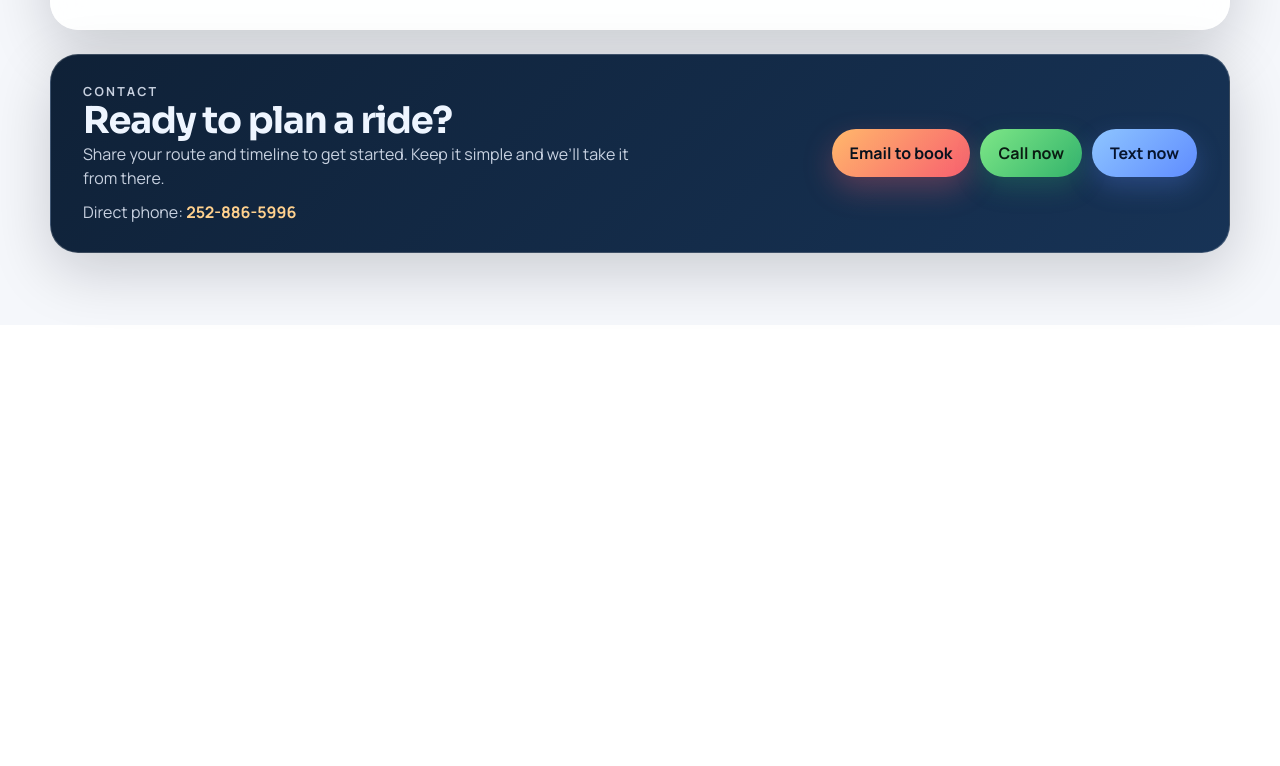
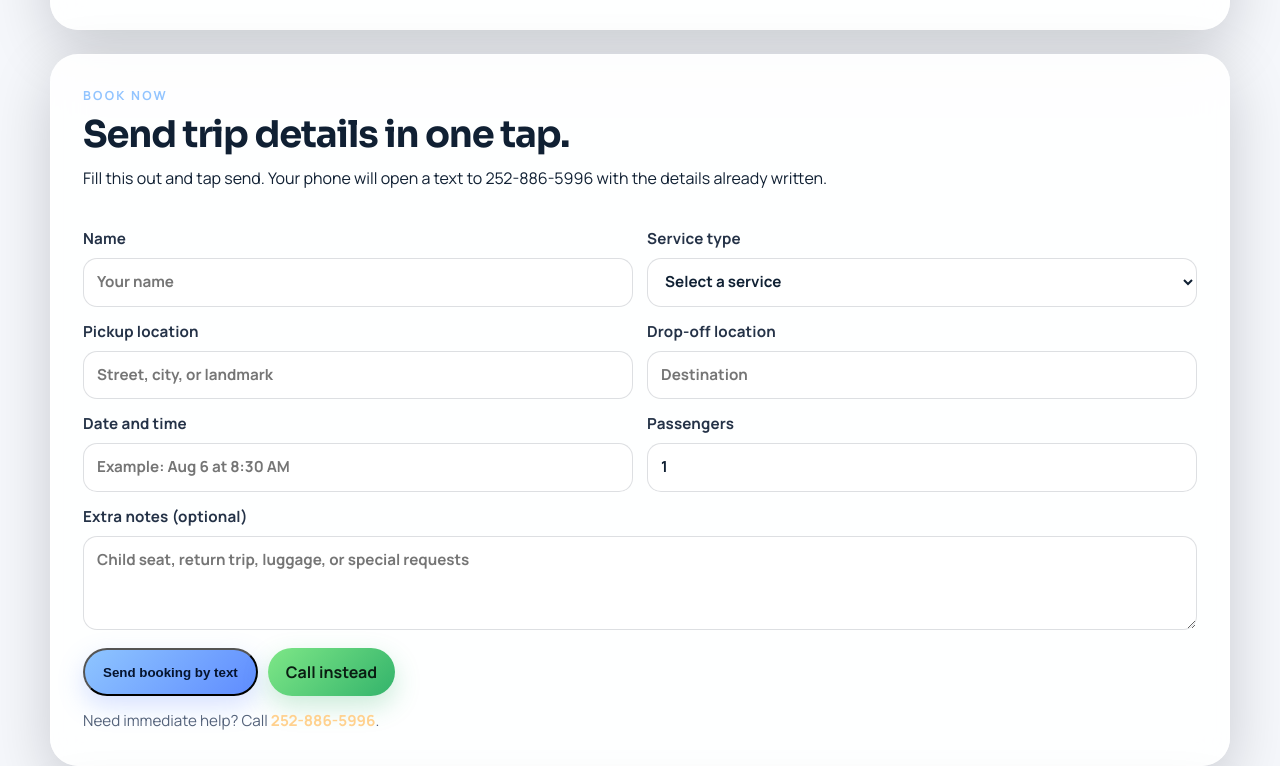
Before and after one commit to Travelingstarservice/travelingstarservice.github.io, a website built with Vite: page index.html in a window 1280 px wide. Shown: the part 1596-2362 px from the top of the page. Before the commit the page ends 1921 px from the top, so only its background shows below. Built offline with nearby package versions, Linux system fonts and the light colour scheme.

Commit message:
Add one-tap booking text form

```diff
--- a/index.html
+++ b/index.html
@@ -120,6 +120,55 @@
         </div>
       </section>
 
+      <section id="book-now" class="section booking-section">
+        <div class="section-heading">
+          <p class="eyebrow">Book now</p>
+          <h2>Send trip details in one tap.</h2>
+          <p>Fill this out and tap send. Your phone will open a text to 252-886-5996 with the details already written.</p>
+        </div>
+        <form id="booking-form" class="booking-form" novalidate>
+          <label>
+            <span>Name</span>
+            <input type="text" name="name" placeholder="Your name" required />
+          </label>
+          <label>
+            <span>Service type</span>
+            <select name="service" required>
+              <option value="" selected disabled>Select a service</option>
+              <option>Airport transfer</option>
+              <option>Local ride</option>
+              <option>Event service</option>
+              <option>Custom route</option>
+            </select>
+          </label>
+          <label>
+            <span>Pickup location</span>
+            <input type="text" name="pickup" placeholder="Street, city, or landmark" required />
+          </label>
+          <label>
+            <span>Drop-off location</span>
+            <input type="text" name="dropoff" placeholder="Destination" required />
+          </label>
+          <label>
+            <span>Date and time</span>
+            <input type="text" name="datetime" placeholder="Example: Aug 6 at 8:30 AM" required />
+          </label>
+          <label>
+            <span>Passengers</span>
+            <input type="number" name="passengers" min="1" max="20" value="1" required />
+          </label>
+          <label class="booking-notes">
+            <span>Extra notes (optional)</span>
+            <textarea name="notes" rows="3" placeholder="Child seat, return trip, luggage, or special requests"></textarea>
+          </label>
+          <div class="booking-actions">
+            <button class="button button-text" type="submit">Send booking by text</button>
+            <a class="button button-call" href="tel:+12528865996">Call instead</a>
+          </div>
+          <p class="booking-help">Need immediate help? Call <a class="phone-link" href="tel:+12528865996">252-886-5996</a>.</p>
+        </form>
+      </section>
+
       <section id="contact" class="contact-band">
         <div>
           <p class="eyebrow">Contact</p>
@@ -139,5 +188,42 @@
       <a class="button button-call" href="tel:+12528865996">Call 252-886-5996</a>
       <a class="button button-text" href="sms:+12528865996?body=Hi%20Traveling%20Star%20Service%2C%20I%20need%20help%20with%20a%20ride.">Text us</a>
     </aside>
+
+    <script>
+      (function () {
+        var form = document.getElementById('booking-form');
+        if (!form) return;
+
+        form.addEventListener('submit', function (event) {
+          event.preventDefault();
+
+          var name = form.elements.namedItem('name').value.trim();
+          var service = form.elements.namedItem('service').value.trim();
+          var pickup = form.elements.namedItem('pickup').value.trim();
+          var dropoff = form.elements.namedItem('dropoff').value.trim();
+          var datetime = form.elements.namedItem('datetime').value.trim();
+          var passengers = form.elements.namedItem('passengers').value.trim();
+          var notes = form.elements.namedItem('notes').value.trim();
+
+          if (!name || !service || !pickup || !dropoff || !datetime || !passengers) {
+            form.reportValidity();
+            return;
+          }
+
+          var message = [
+            'New ride request from ' + name,
+            'Service: ' + service,
+            'Pickup: ' + pickup,
+            'Drop-off: ' + dropoff,
+            'Date/time: ' + datetime,
+            'Passengers: ' + passengers,
+            'Notes: ' + (notes || 'None')
+          ].join('\n');
+
+          var smsUrl = 'sms:+12528865996?body=' + encodeURIComponent(message);
+          window.location.href = smsUrl;
+        });
+      })();
+    </script>
   </body>
 </html>
--- a/src/style.css
+++ b/src/style.css
@@ -336,6 +336,70 @@ h2 {
   gap: 16px;
 }
 
+.booking-section {
+  display: grid;
+  gap: 18px;
+}
+
+.booking-form {
+  display: grid;
+  grid-template-columns: repeat(2, minmax(0, 1fr));
+  gap: 14px;
+}
+
+.booking-form label {
+  display: grid;
+  gap: 7px;
+  color: #243247;
+  font-weight: 700;
+  font-size: 0.95rem;
+}
+
+.booking-form label span {
+  letter-spacing: 0.01em;
+}
+
+.booking-form input,
+.booking-form select,
+.booking-form textarea {
+  width: 100%;
+  border: 1px solid rgba(16, 32, 51, 0.14);
+  border-radius: 14px;
+  padding: 12px 13px;
+  background: #ffffff;
+  color: #102033;
+  font: inherit;
+}
+
+.booking-form textarea {
+  resize: vertical;
+}
+
+.booking-form input:focus,
+.booking-form select:focus,
+.booking-form textarea:focus {
+  outline: 2px solid rgba(43, 111, 230, 0.24);
+  border-color: rgba(43, 111, 230, 0.55);
+}
+
+.booking-notes {
+  grid-column: 1 / -1;
+}
+
+.booking-actions {
+  grid-column: 1 / -1;
+  display: flex;
+  flex-wrap: wrap;
+  gap: 10px;
+  margin-top: 4px;
+}
+
+.booking-help {
+  grid-column: 1 / -1;
+  color: #53627a;
+  font-size: 0.95rem;
+}
+
 .info-panel {
   padding: 24px;
   color: #102033;
@@ -401,6 +465,10 @@ h2 {
     grid-template-columns: 1fr;
   }
 
+  .booking-form {
+    grid-template-columns: 1fr;
+  }
+
   .contact-strip {
     display: grid;
   }
```
